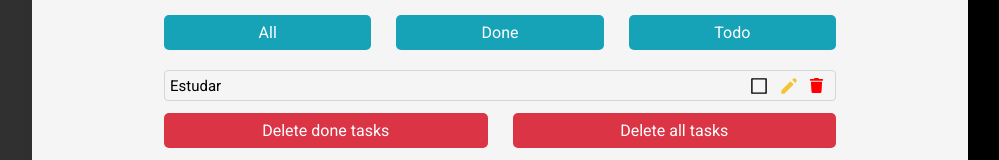
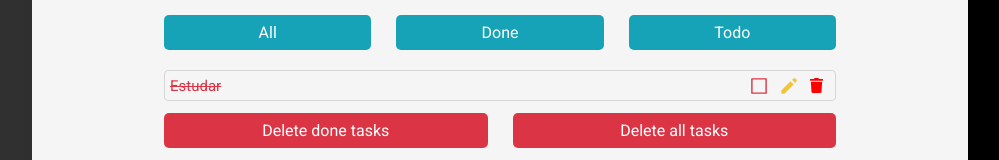
Before and after one commit to IsaqueBatista/To-do_List, a React (Create React App) app: page / in a window 1280 px wide. Shown: the part 438-598 px from the top of the page, without its empty margins (140-1139 px from the left). Built offline with nearby package versions, Linux system fonts and the light colour scheme.

Commit message:
! IMPORTANTE ! props no React e alteração das tarefas concluídas.

```diff
--- a/src/App.jsx
+++ b/src/App.jsx
@@ -22,7 +22,7 @@ import {
 } from "./styles.js";
 
 function App() {
-  const [list, setList] = useState([{ id: uuid(), task: "Estudar" }]);
+  const [list, setList] = useState([{ id: uuid(), task: "Estudar", finished: true }]);
   const [inputTask, setInputTask] = useState("");
 
   function digitarInput(e) {
@@ -30,7 +30,15 @@ function App() {
   }
 
   function buttonClick() {
-    setList([...list, { id: uuid(), task: inputTask }]);
+    setList([...list, { id: uuid(), task: inputTask, finished: false }]);
+  }
+
+  function taskCompleted(id) {
+    const newList = list.map(item => (
+      item.id === id ? {...item, finished: !item.finished} : item
+    ))
+
+    setList(newList)
   }
 
   return (
@@ -60,11 +68,11 @@ function App() {
         <List>
           <ul>
             {list.map((item) => (
-              <Item key={item.id}>
+              <Item isFinished={item.finished} key={item.id}>
                 {item.task}
                 <ContainerStyledIconItem>
                   <div>
-                    <StyledIconAiOutlineBorder />
+                    <StyledIconAiOutlineBorder onClick={() => taskCompleted(item.id)}/>
                   </div>
                   <div>
                     <StyledIconHiPencil />
--- a/src/styles.js
+++ b/src/styles.js
@@ -1,9 +1,7 @@
 import styled from "styled-components";
-import { HiOutlineNewspaper } from "react-icons/hi";
-import { FaTrash } from "react-icons/fa"
-import { HiPencil } from "react-icons/hi"
-import { AiOutlineBorder } from "react-icons/ai"
-
+import { HiOutlineNewspaper, HiPencil } from "react-icons/hi";
+import { FaTrash } from "react-icons/fa";
+import { AiOutlineBorder } from "react-icons/ai";
 
 export const Container = styled.div`
   background: linear-gradient(90deg, #383838 0%, #000000 81.25%);
@@ -70,7 +68,6 @@ export const Button = styled.button`
   line-height: 2px;
 
   cursor: pointer;
-
 `;
 
 export const DivInput = styled.div`
@@ -119,7 +116,6 @@ export const List = styled.div`
     flex-direction: column;
     gap: 5px;
   }
-
 `;
 
 export const Item = styled.li`
@@ -127,16 +123,17 @@ export const Item = styled.li`
   padding: 5px;
   border-radius: 4px;
   margin-bottom: 2px;
-
   font-weight: 400;
   font-size: 15px;
+
+  text-decoration: ${(props) => (props.isFinished ? "line-through" : "none")};
+  color: ${(props) => (props.isFinished ? "#db3545" : "zinc")};
 
   display: flex;
   justify-content: flex-start;
   align-items: center;
-  justify-content:space-between;
+  justify-content: space-between;
 `;
-
 
 export const ContainerStyledIconItem = styled.div`
   padding: 2px 3px;
@@ -146,7 +143,6 @@ export const ContainerStyledIconItem = styled.div`
   justify-content: center;
   align-items: center;
   gap: 3px;
-
 `;
 
 export const StyledIconFaTrash = styled(FaTrash)`
@@ -158,12 +154,11 @@ export const StyledIconFaTrash = styled(FaTrash)`
   justify-content: center;
   align-items: center;
   cursor: pointer;
-
 `;
 
 export const StyledIconHiPencil = styled(HiPencil)`
   padding: 0 3px;
-  color: #F4C433;
+  color: #f4c433;
 
   height: 30px;
   width: 22px;
@@ -172,7 +167,6 @@ export const StyledIconHiPencil = styled(HiPencil)`
   justify-content: center;
   align-items: center;
   cursor: pointer;
-
 `;
 
 export const StyledIconAiOutlineBorder = styled(AiOutlineBorder)`
@@ -186,6 +180,7 @@ export const StyledIconAiOutlineBorder = styled(AiOutlineBorder)`
   align-items: center;
   cursor: pointer;
 
+  /* color: ${(props) => (props.isFinished ? "green" : "zinc")}; */
 `;
 
 export const ContainerButtonRed = styled.div`
@@ -195,7 +190,6 @@ export const ContainerButtonRed = styled.div`
   padding: 5px 15px;
   font-weight: 600;
 `;
-
 
 export const ButtonRed = styled.button`
   background: red;
@@ -218,5 +212,4 @@ export const ButtonRed = styled.button`
   line-height: 2px;
 
   cursor: pointer;
-
 `;
```
